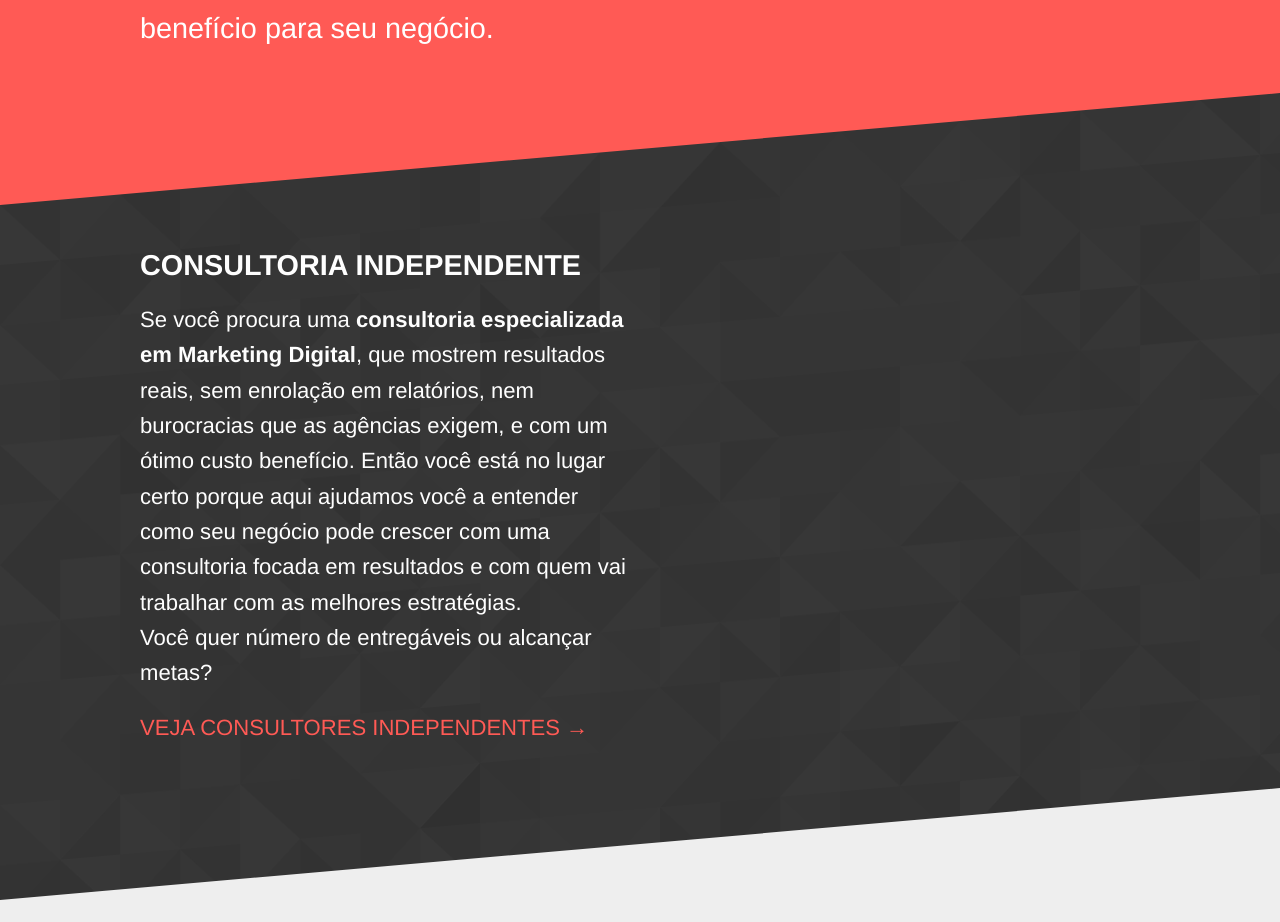
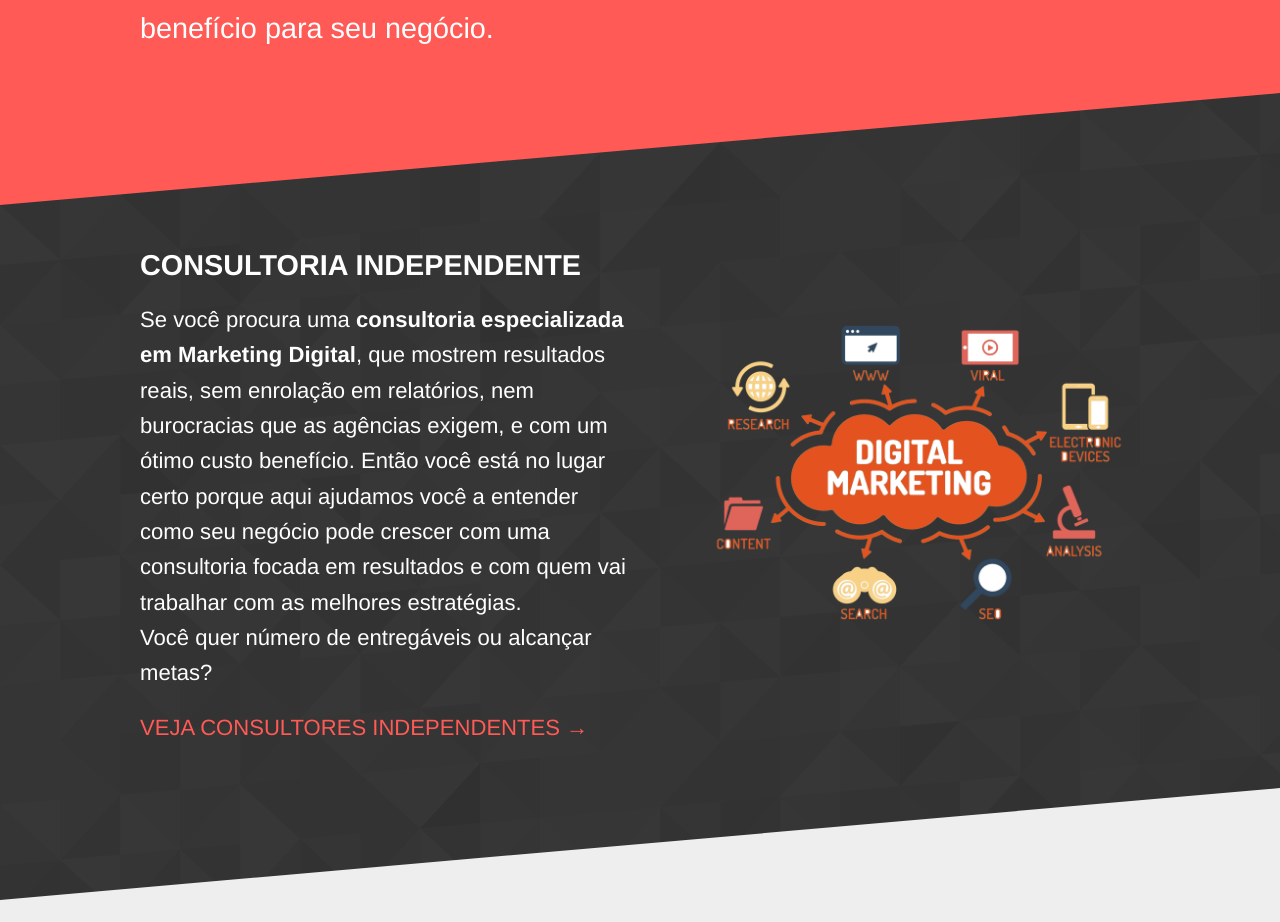
Before and after one commit to seoanalytics/seoanalytics.github.io, a Jekyll site: the page built from index.html, in a window 1280 px wide. Shown: the part 396-1318 px from the top of the page. Built offline with Jekyll 4.4.1, drawn with Linux system fonts in a browser that asks for light colours; grey boxes are pictures that could not be loaded.

Commit message:
Updated 'index.html' via CloudCannon

```diff
--- a/index.html
+++ b/index.html
@@ -30,7 +30,7 @@
 		</div>
 		<div>
 			<ul class="image-grid">
-					<!-- <li><a href="{{ site.baseurl }}/portfolio/"><img src="/images/programming.jpg" /></a></li> -->
+					<li><a href="{{ site.baseurl }}/consultores/"><img src="/images/digitalmarketing.png" /></a></li>
 			</ul>
 		</div>
 	</div>
```
